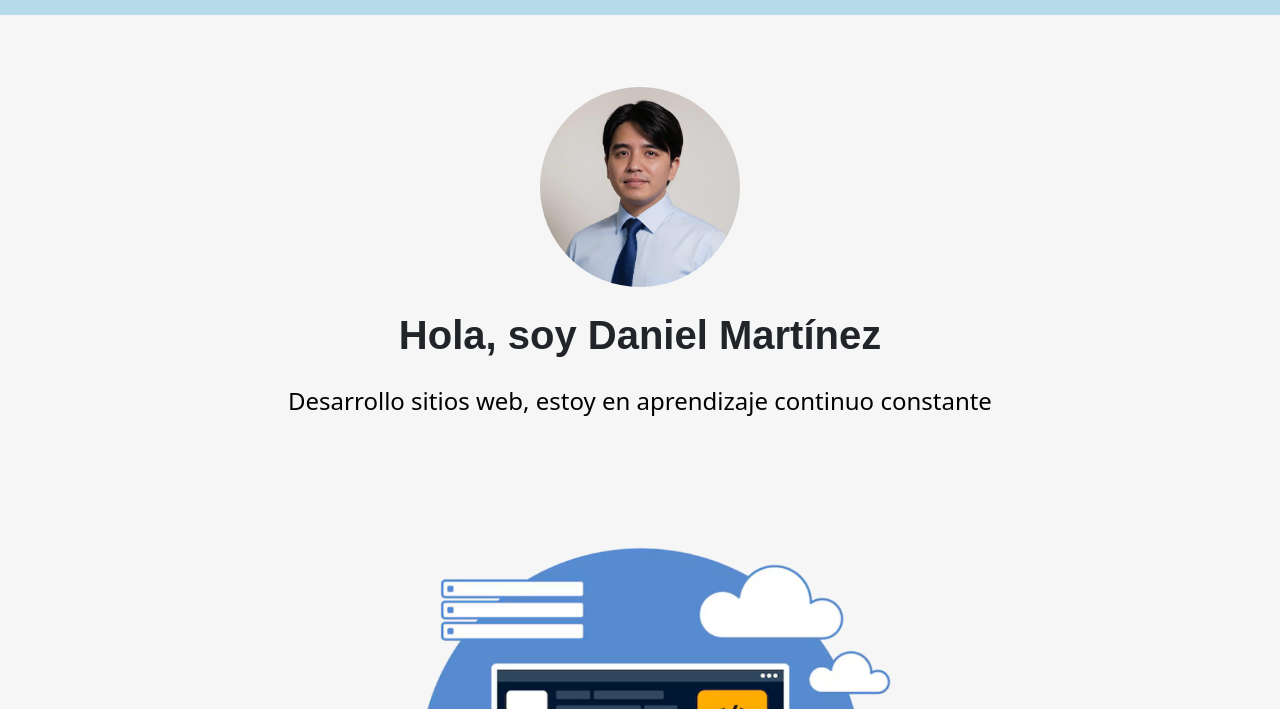
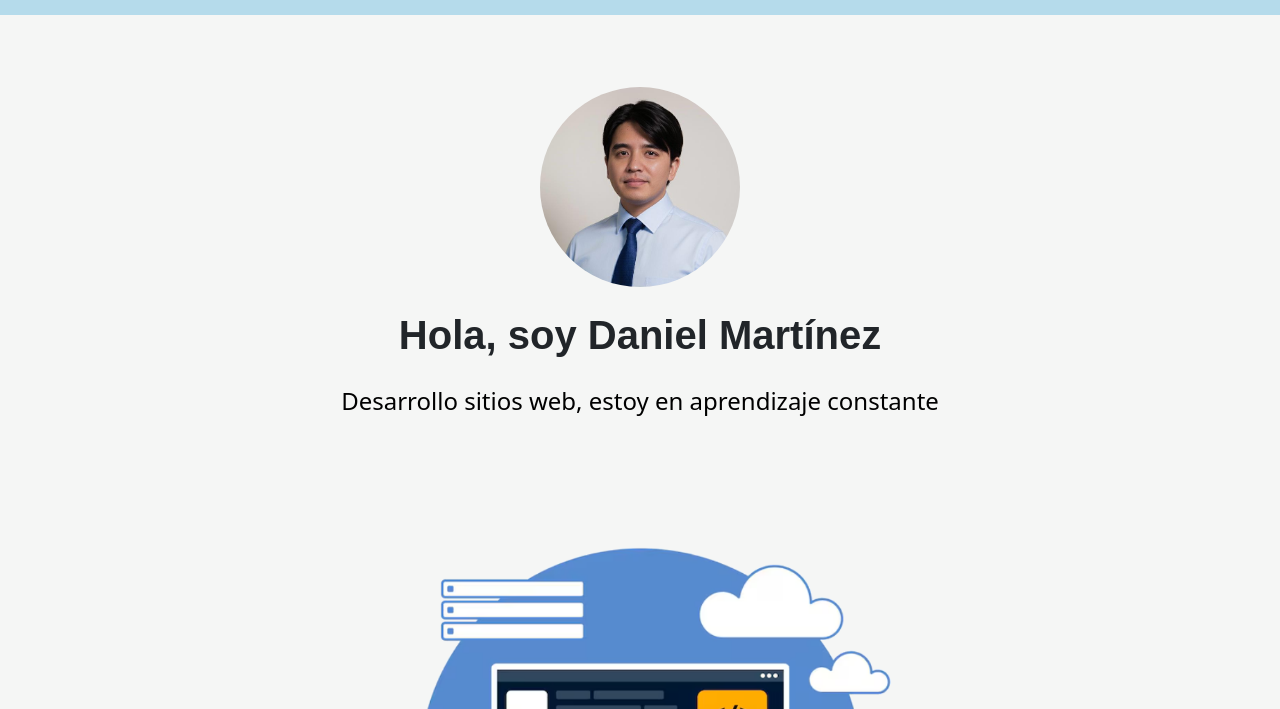
Before and after one commit to mttzDan/My-Page, a plain HTML site: page index.html in a window 1280 px wide. Shown: the part 91-800 px from the top of the page. Drawn offline with nearby package versions, Linux system fonts and the light colour scheme; a web font is replaced by a local one.

Commit message:
Hola Mac

```diff
--- a/index.html
+++ b/index.html
@@ -64,7 +64,7 @@
             , pude haberlo personalizado con un # y marcarlo en CSS pero para fines de usar diferentes modos se usó la personalziación de Bootstrap -->
             <img class="developer-image" src="./images/Daniel.png" alt="Foto de Daniel Martínez">
             <h1>Hola, soy Daniel Martínez</h1>
-            <h2>Desarrollo sitios web, estoy en aprendizaje continuo constante</h2>
+            <h2>Desarrollo sitios web, estoy en aprendizaje constante</h2>
         </div>
         <div class="secondary-hero">
             <img class="secondary-hero-img img-fluid" src="./images/Hero-image.png"
```
